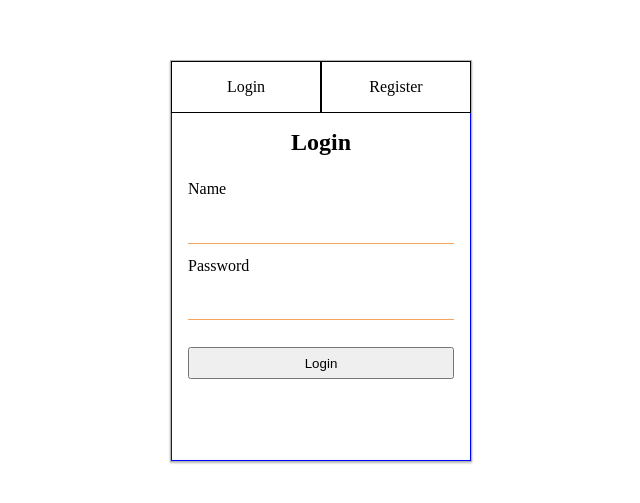
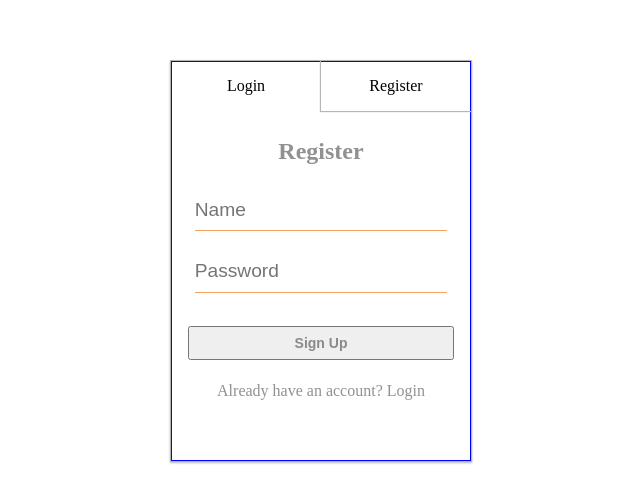
Before and after one commit to belisky/tictactoeWithAuth, a React (Create React App) app in the folder tictactoe/: page / in a window 1280 px wide. Shown: the part 147-650 px from the top of the page, without its empty margins (327-967 px from the left). Built offline with nearby package versions, Linux system fonts and the light colour scheme.

Commit message:
done with register/login page

```diff
--- a/tictactoe/src/Pages/LoginRegister/LoginRegister.css
+++ b/tictactoe/src/Pages/LoginRegister/LoginRegister.css
@@ -1,3 +1,9 @@
+:root{
+    --primary-font-color:rgba(66, 65, 65, 0.575);
+    --primary-shadow:rgb(182, 182, 182);
+    --primary-border-color:rgb(182, 182, 182);
+}
+
 .register-page {
     height:100vh;
     display:flex;
@@ -12,16 +18,18 @@
     height:400px;
     width:300px;
     flex-direction: column;
-    border:1px solid rgb(182, 182, 182);
-    box-shadow:0 1px 2px rgb(182, 182, 182);
+    border:1px solid var(--primary-border-color);
+    box-shadow:0 1px 2px var(--primary-shadow);
+    overflow:hidden;
+
 }
 
 .headings {
     display:flex;
-
+    z-index:999;
     flex-direction: row;
     position:relative;
-    z-index:999;
+
      }
 
 
@@ -30,36 +38,80 @@
     margin:0;
     text-align: center;
     padding:1em 2em;
-    border:1px solid black;
+
     cursor:pointer;
 
 }
+.heading__login {
+    transform:rotateY(360deg);
+    outline:none;
+    box-shadow: 0 0 1px 1px  var(--primary-shadow);
 
-.forms,.register-forms {
+    transition:transform 500ms ease-in ;
+
+}
+
+.forms,.register-forms-t  {
     display:flex;
     flex-direction: column;
     padding:.5em 1em;
     align-items:center;
     justify-content: center;
     position:absolute;
+
+     z-index:9;
+    top:0;
+   right:0;
+    left:0px;
+    bottom:0;
+    border:1px solid blue;
+    transition:top 1000ms cubic-bezier(.68,-0.55,.27,1.55) ,right 1000ms cubic-bezier(.68,-0.55,.27,1.55) , left 1000ms cubic-bezier(.68,-0.55,.27,1.55) ,bottom 1000ms cubic-bezier(.68,-0.55,.27,1.55) ;
+
+
+}
+.forms-t{
+    display:flex;
+    flex-direction: column;
+    padding:.5em 1em;
+    align-items:center;
+    justify-content: center;
+    position:absolute;
+
+    left:-300px;
+    right:300px;
+  top:0;
+  bottom:0;
+    border:1px solid green;
+    transition:top 1000ms cubic-bezier(.68,-0.55,.27,1.55) ,right 1000ms cubic-bezier(.68,-0.55,.27,1.55) , left 1000ms cubic-bezier(.68,-0.55,.27,1.55) ,bottom 1000ms cubic-bezier(.68,-0.55,.27,1.55) ;
+
+
+}
+
+.register-forms {
+    display:flex;
+    flex-direction: column;
+    padding:.5em 1em;
+    align-items:center;
+    justify-content: center;
+    position:absolute;
+
+    left:300px;
+    right:-300px;
     top:0;
     bottom:0;
-    right:0;
-    left:0;
     border:1px solid blue;
+    transition:top 1000ms cubic-bezier(.68,-0.55,.27,1.55) ,right 1000ms cubic-bezier(.68,-0.55,.27,1.55) , left 1000ms cubic-bezier(.68,-0.55,.27,1.55) ,bottom 1000ms cubic-bezier(.68,-0.55,.27,1.55) ;
+
 
 }
-.register-forms {
-    border:1px solid green;
-    display:none;
 
-}
 .form__heading {
     font-weight:600;
     font-size:1.5em;
-    margin-top:0;
+    margin-top:1em;
+    color:var(--primary-font-color);
 }
-.forms>*,.register-forms>* {
+.forms>*,.forms-t>*,.register-forms-t>*,.register-forms>* {
     margin-bottom:1em;
 
 }
@@ -69,25 +121,24 @@
 }
 .inputs {
     border:none;
+    outline:none;
     border-bottom:1px solid sandybrown;
     width:95%;
-    padding:.5em;
+    padding:.5em 0;
+    font-size: 1.2em;
 
 }
 .submit-btn {
     margin-top:1em;
     padding:.5em ;
     width:100%;
+    font-size: 14px;
+    font-weight: bold;
+    color:var(--primary-font-color);
 
 }
-.toggle-login:checked~.forms  {
-    display:none;
-
+.no-padding {
+    margin:.5em 0;
+    padding:0;
+    color:var(--primary-font-color);
 }
-.toggle-login:checked ~ .forms~.register-forms{
-    display:flex;
-
-}
-.toggle-login{
-    display:none;
-}
--- a/tictactoe/src/Pages/LoginRegister/LoginRegister.jsx
+++ b/tictactoe/src/Pages/LoginRegister/LoginRegister.jsx
@@ -1,32 +1,44 @@
 import './LoginRegister.css'
-import React from 'react'
+import React,{useState} from 'react'
 
 const LoginRegister = () => {
+    const [toggle,setToggle]=useState(true)
+
+    const toggleForms=()=> {
+        setToggle(false);
+    }
+    const toggleRForms=()=> {
+        setToggle(true);
+    }
+
+
     return (
         <div className="register-page">
             <div className="card">
                 <div className="headings">
 
-                    <label className="heading__item" htmlFor="toggle-login">Login</label>
-                    <p className="heading__item">Register</p>
+                    <p onClick={toggleForms} className={`heading__item  ${toggle ? "":"heading__login"}`} >Login</p>
+                    <p onClick={toggleRForms} className={`heading__item  ${!toggle ? "":"heading__login"}`}>Register </p>
                 </div>
-                <input type="checkbox" className="toggle-login" id="toggle-login"/>
-                <div className="forms">
+                <div className={`forms${toggle ? "-t":""}`}>
 
                     <p className="form__heading">Login</p>
-                    <label className="labels">Name</label>
-                    <input type="text" className="inputs"/>
-                    <label className="labels">Password</label>
-                    <input type="password" className="inputs" />
+
+                    <input type="text" className="inputs" placeholder="Name"/>
+
+                    <input type="password" className="inputs" placeholder="Password"/>
                     <button className="submit-btn">Login</button>
+                    <p className="no-padding">Forgot password? reset here!</p>
+                    <p className="no-padding">New here, Register instead!!</p>
                 </div>
-                <div className="register-forms">
+                <div className={`register-forms${toggle ? "-t":""}`}>
                     <p className="form__heading">Register</p>
-                    <label className="labels">Name</label>
-                    <input type="text" className="inputs"/>
-                    <label className="labels">Password</label>
-                    <input type="password" className="inputs" />
+                    <input type="text" className="inputs" placeholder="Name"/>
+
+                    <input type="password" className="inputs" placeholder="Password"/>
                     <button className="submit-btn">Sign Up</button>
+                    <p className="no-padding">Already have an account? Login</p>
+
                 </div>
 
             </div>
```
